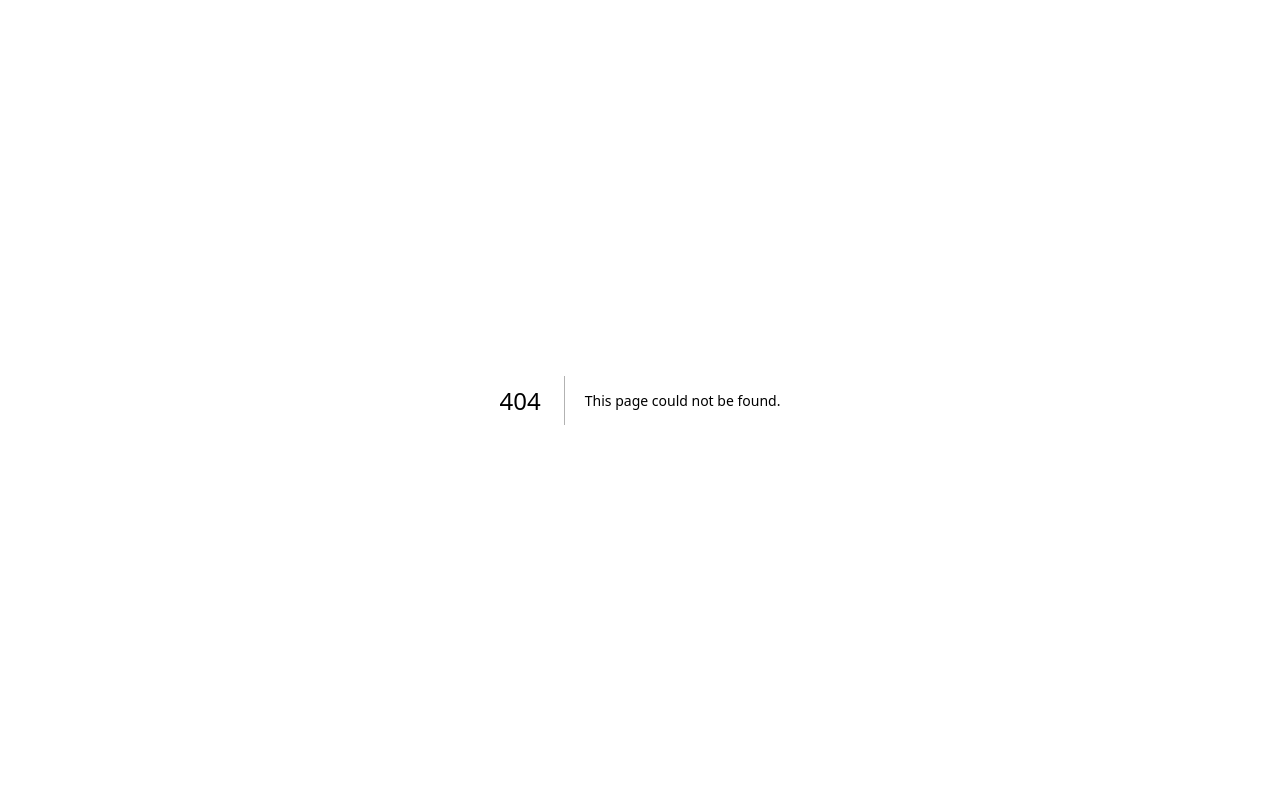
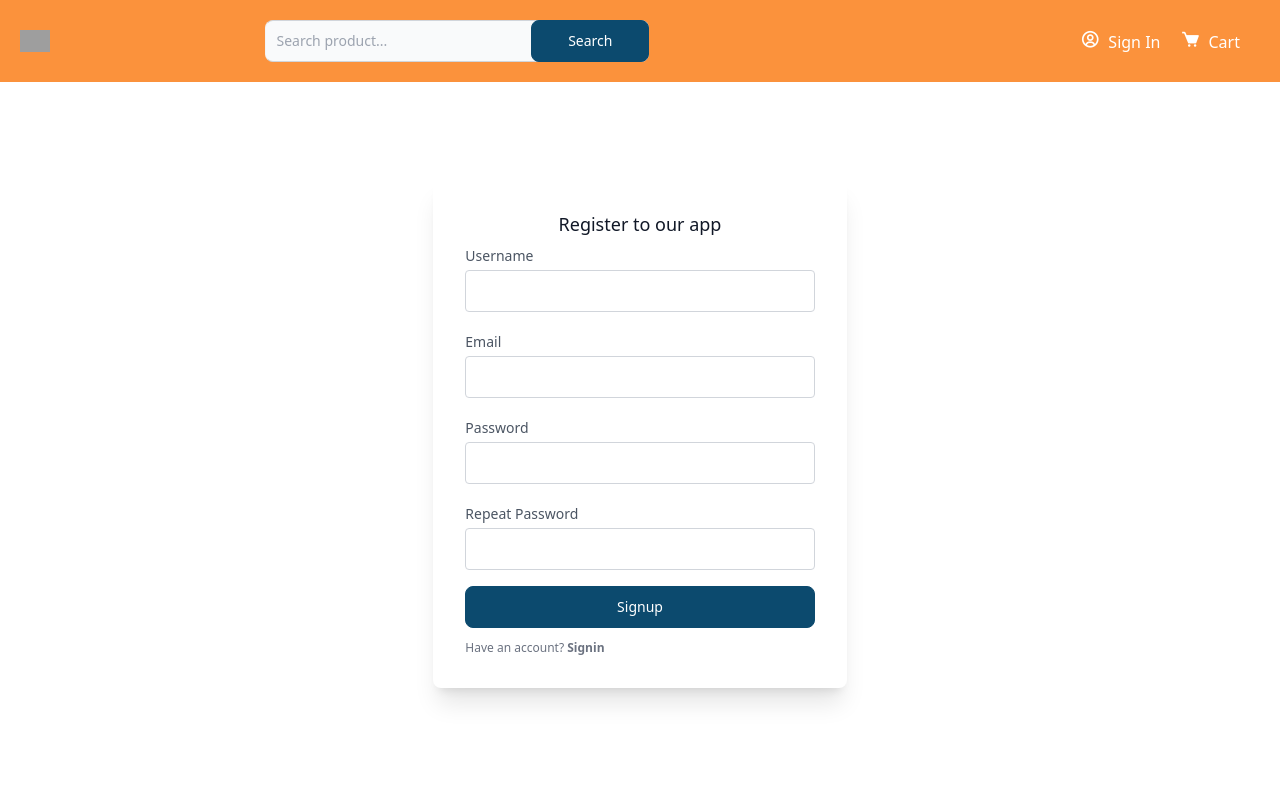
Before and after one commit to Ecommerce-Capstone/Ecommerce-Frontend, a Next.js app: page /auth/signup in a window 1280 px wide. Before the commit this address had no page. Shown: the top 800 px of the page. Built offline with nearby package versions, Linux system fonts and the light colour scheme; grey boxes are pictures that could not be loaded.

Commit message:
slicing auth page

```diff
--- a/src/components/Button/index.tsx
+++ b/src/components/Button/index.tsx
@@ -1,8 +1,8 @@
 const Button = (props: any) => {
     return (
         <>
-            <button type="submit" className="absolute top-0 right-0 p-2.5 px-9 text-sm font-medium text-white bg-sky-900 rounded-lg border border-sky-900 hover:bg-blue-900">
-                <span>Search</span>
+            <button type="submit" className={`p-2.5 px-9 text-sm font-medium text-white bg-sky-900 rounded-lg border border-sky-900 hover:bg-blue-900 ${props.className}`}>
+                {props.children}
             </button>
         </>
     )
--- /dev/null
+++ b/src/components/Layout/BasicInput.tsx
@@ -0,0 +1,12 @@
+const BasicInput = (props: any) => {
+    return (
+        <>
+            <div className="relative mb-4">
+                <label className="leading-7 text-sm text-gray-600">{props.label}</label>
+                <input type={props.type} className="w-full bg-white rounded border border-gray-300 focus:border-indigo-500 focus:ring-2 focus:ring-indigo-200 text-base outline-none text-gray-700 py-1 px-3 leading-8 transition-colors duration-200 ease-in-out" />
+            </div>
+        </>
+    )
+}
+
+export default BasicInput;
--- a/src/components/Navbar/index.tsx
+++ b/src/components/Navbar/index.tsx
@@ -13,7 +13,7 @@ const Navbar = () => {
                     <label className="mb-2 text-sm font-medium text-gray-900 sr-only">Search product...</label>
                     <div className="relative w-full">
                         <input type="search" id="search-dropdown" className="block p-2.5 w-full z-20 text-sm text-gray-900 bg-gray-50 rounded-lg border-l-gray-100 b border border-gray-300" placeholder="Search product..." required />
-                        <Button />
+                        <Button className="absolute top-0 right-0">Search</Button>
                     </div>
                 </div>
                 <nav className="md:ml-auto flex flex-wrap items-center text-base text-white justify-end">
--- /dev/null
+++ b/src/pages/auth/signin.tsx
@@ -0,0 +1,26 @@
+import Layout from "@/components/Layout";
+import Button from "@/components/Button";
+import BasicInput from "@/components/Layout/BasicInput";
+import Link from "next/link";
+
+const SigninPage = () => {
+    return (
+        <>
+            <Layout>
+                <div className="container w-full px-5 py-24 mx-auto flex justify-center">
+                    <div className="lg:w-1/3 md:w-1/2 bg-white rounded-lg p-8 flex flex-col w-full mt-10 md:mt-0 relative z-10 shadow-xl">
+                        <h2 className="text-gray-900 text-lg mb-1 font-medium title-font text-center">Signin to our app</h2>
+                        <BasicInput label="Username" type="text" />
+                        <BasicInput label="Password" type="password" />
+                        <Button >Signin</Button>
+                        <p className="text-xs text-gray-500 mt-3">Dont have an account? <Link href="/auth/signup" className="font-bold" >Signup</Link></p>
+                    </div>
+                </div>
+            </Layout>
+
+
+        </>
+    )
+}
+
+export default SigninPage;
--- /dev/null
+++ b/src/pages/auth/signup.tsx
@@ -0,0 +1,28 @@
+import Layout from "@/components/Layout";
+import Button from "@/components/Button";
+import BasicInput from "@/components/Layout/BasicInput";
+import Link from "next/link";
+
+const SigninPage = () => {
+    return (
+        <>
+            <Layout>
+                <div className="container w-full px-5 py-24 mx-auto flex justify-center">
+                    <div className="lg:w-1/3 md:w-1/2 bg-white rounded-lg p-8 flex flex-col w-full mt-10 md:mt-0 relative z-10 shadow-xl">
+                        <h2 className="text-gray-900 text-lg mb-1 font-medium title-font text-center">Register to our app</h2>
+                        <BasicInput label="Username" type="text" />
+                        <BasicInput label="Email" type="email" />
+                        <BasicInput label="Password" type="password" />
+                        <BasicInput label="Repeat Password" type="password" />
+                        <Button >Signup</Button>
+                        <p className="text-xs text-gray-500 mt-3">Have an account? <Link href="/auth/signin" className="font-bold" >Signin</Link></p>
+                    </div>
+                </div>
+            </Layout>
+
+
+        </>
+    )
+}
+
+export default SigninPage;
```
